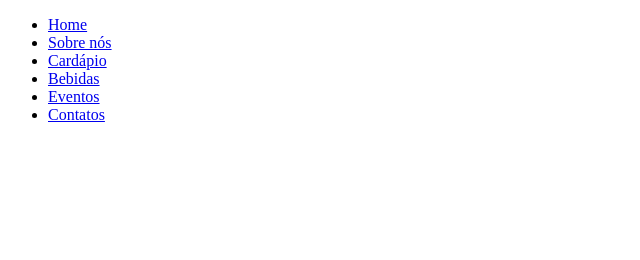
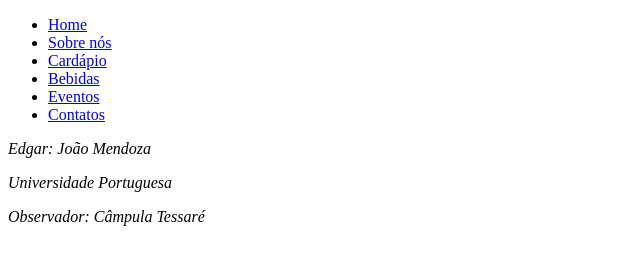
Before and after one commit to Lindemberg117/Terraco_Garanhuns, a plain HTML site: page HTML/sobre.html in a window 1280 px wide. Shown: the whole page, without its empty margins (0-640 px from the left). Drawn offline with Linux system fonts and the light colour scheme.

Commit message:
footer e CSS

```diff
--- a/HTML/sobre.html
+++ b/HTML/sobre.html
@@ -30,6 +30,14 @@
             </li>
         </ul>
     </nav>
+
+
+    <footer>
+        <p><em>Edgar: João Mendoza</em></p>
+        <p><em>Universidade Portuguesa</em></p>
+        <p><em>Observador: Câmpula Tessaré</em></p>
+    </footer>
+
 </body>
 
 </html>
```
Also changed, not shown: HTML/Contatos.html (+7 -0 lines), HTML/bebidas.html (+7 -0 lines), HTML/cardapio.html (+7 -0 lines), HTML/eventos.html (+7 -0 lines).
